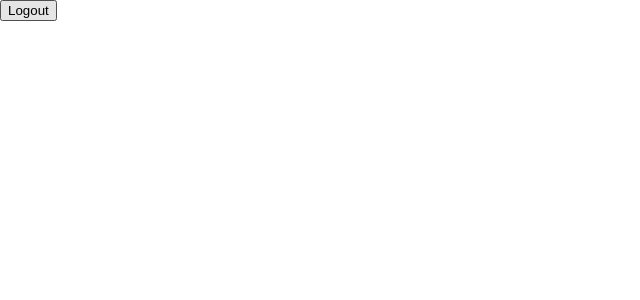
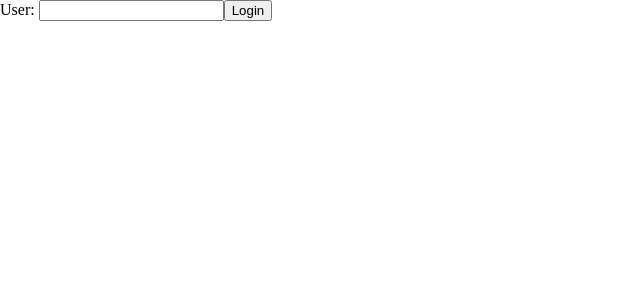
Before and after one commit to dominikwilkowski/dash, a React (Create React App) app: page / in a window 1280 px wide. Shown: the top 300 px of the page, without its empty margins (0-640 px from the left). Built offline with nearby package versions, Linux system fonts and the light colour scheme.

Commit message:
fixed login

```diff
--- a/src/App.js
+++ b/src/App.js
@@ -60,7 +60,7 @@ export function App() {
 
 	return (
 		<main>
-			{error ? (
+			{!user ? (
 				<form onSubmit={handleLogin}>
 					User:{' '}
 					<input type="text" value={input} onChange={(event) => setInput(event.target.value)} />
```
